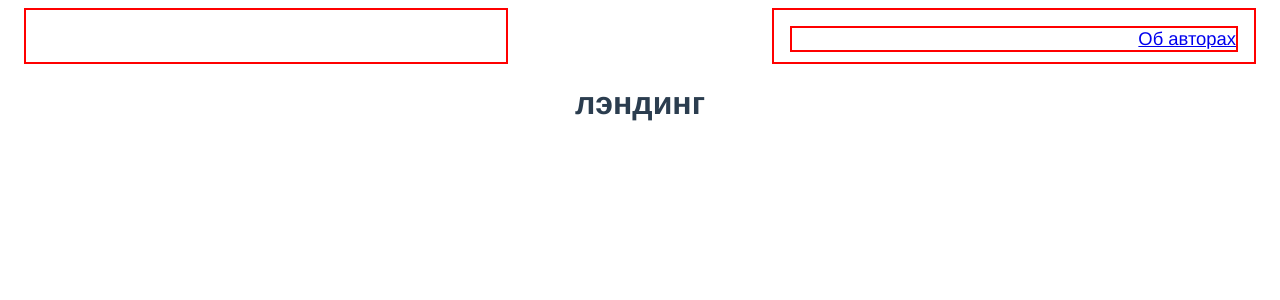
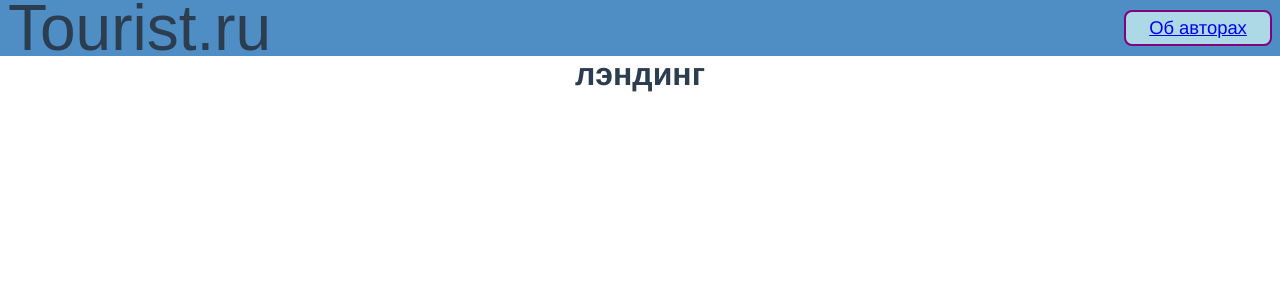
Before and after one commit to scobca/tourist2.0_front, a Vue app: page / in a window 1280 px wide. Shown: the top 300 px of the page. Built offline with nearby package versions, Linux system fonts and the light colour scheme.

Commit message:
Base layout for header

```diff
--- a/src/assets/styles/main.css
+++ b/src/assets/styles/main.css
@@ -6,6 +6,9 @@
     color: var(--text-color-light);
     font-size: 1rem;
 
+}
+
+* {
     padding: 0;
     margin: 0;
     border: 0;
--- a/src/components/vHeader.vue
+++ b/src/components/vHeader.vue
@@ -1,7 +1,7 @@
 <template>
     <div class="container">
         <div class="logo_container">
-
+            <h1 class="logo">Tourist.ru</h1>
         </div>
         <div class="buttons_container">
             <ul class="buttons_list">
@@ -29,26 +29,51 @@ export default {
     display: flex;
     flex-direction: row;
     justify-content: space-between;
-    margin: .5rem 1rem .5rem 1rem;
+    margin: 0;
+    padding: 0 .5rem;
 
     height: 3.5rem;
-    background: transparent;
+    background: var(--text-color-dark);
     //border: 3px black solid;
 }
 
 .logo_container, .buttons_container {
-    min-width: 30rem;
-    border: 2px solid red;
+    display: flex;
+    flex-direction: row;
+    justify-content: left;
+    align-items: center;
+    max-width: 40rem;
+    //border: 2px solid red;
+
 }
 
 .buttons_list {
     display: flex;
     flex-direction: row-reverse;
-    justify-content: flex-start;
-    align-content: center;
-    margin: 1rem;
+    gap: 3rem;
+    list-style: none;
+    cursor: pointer;
+    //border: 2px solid green;
+    min-height: 2rem;
+}
 
-    gap: 2rem;
-    border: 2px solid red;
+.button {
+    display: flex;
+    justify-content: center;
+    align-items: center;
+
+    width: 9rem;
+    height: 2rem;
+
+    border: 2px solid purple;
+    border-radius: .5rem;
+
+    background: lightblue;
+}
+
+.logo {
+    font-family: Allison, sans-serif;
+    font-size: 4rem;
+    font-weight: lighter;
 }
 </style>
```
